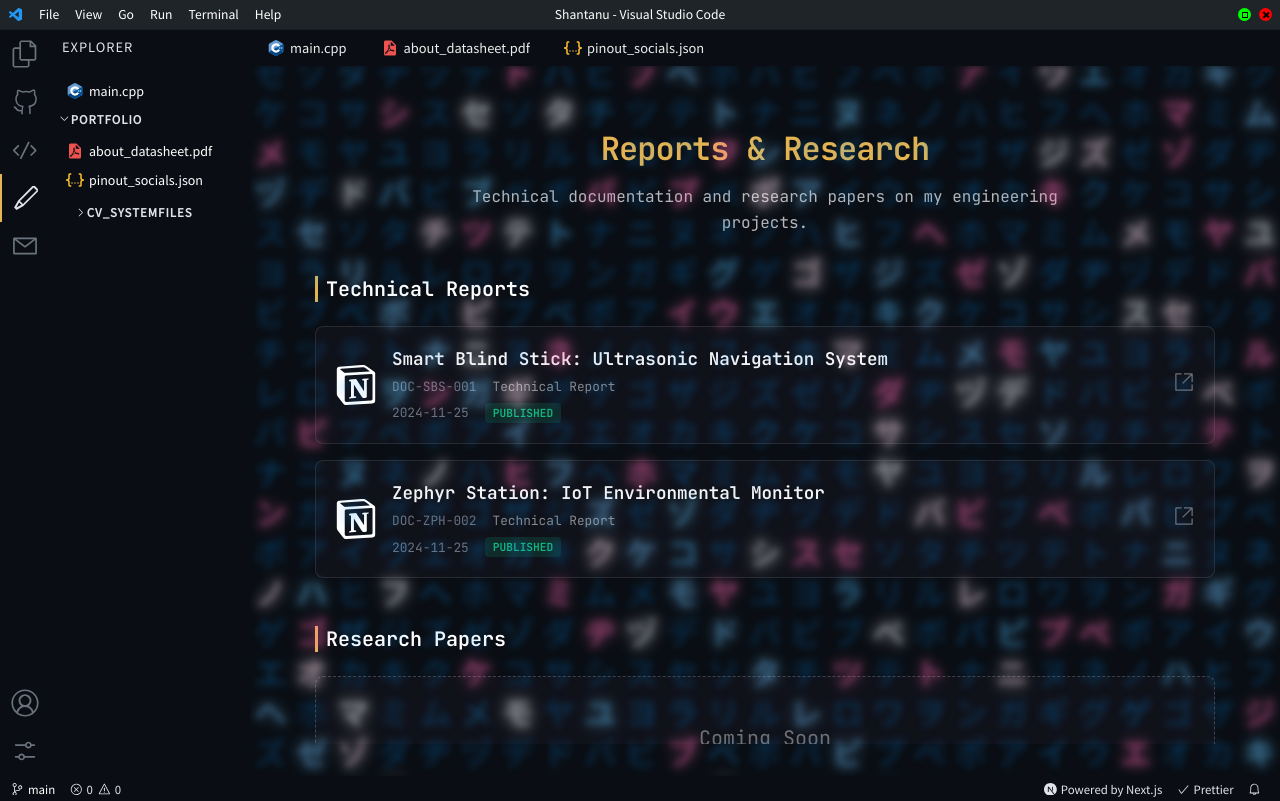
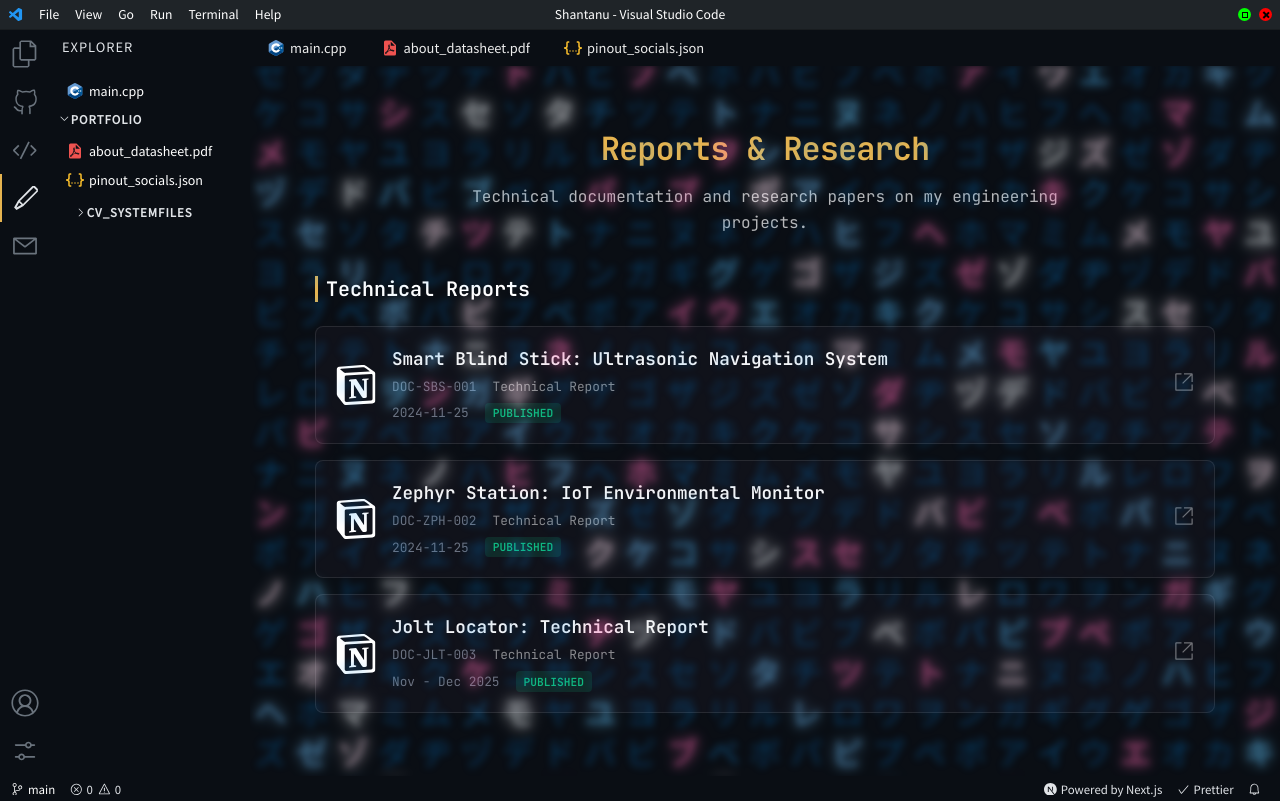
Before and after one commit to shaxntanu/VSCode-Portfolio, a Next.js app: page /research in a window 1280 px wide. Built offline with nearby package versions, Linux system fonts and the light colour scheme.

Commit message:
Add Jolt Locator Technical Report

```diff
--- a/pages/research.tsx
+++ b/pages/research.tsx
@@ -18,6 +18,14 @@ const papers = [
     date: '2024-11-25',
     status: 'PUBLISHED',
     link: 'https://crocus-zenobia-863.notion.site/Zephyr-Station-Technical-Report-de41e9c0afd3444195afbac904fe2edc',
+  },
+  {
+    id: 'DOC-JLT-003',
+    title: 'Jolt Locator: Technical Report',
+    type: 'Technical Report',
+    date: 'Nov - Dec 2025',
+    status: 'PUBLISHED',
+    link: 'https://crocus-zenobia-863.notion.site/Jolt-Locator-Technical-Report-2d61ebfe20648069a6e1c0589107c909',
   },
 ];
 
```
